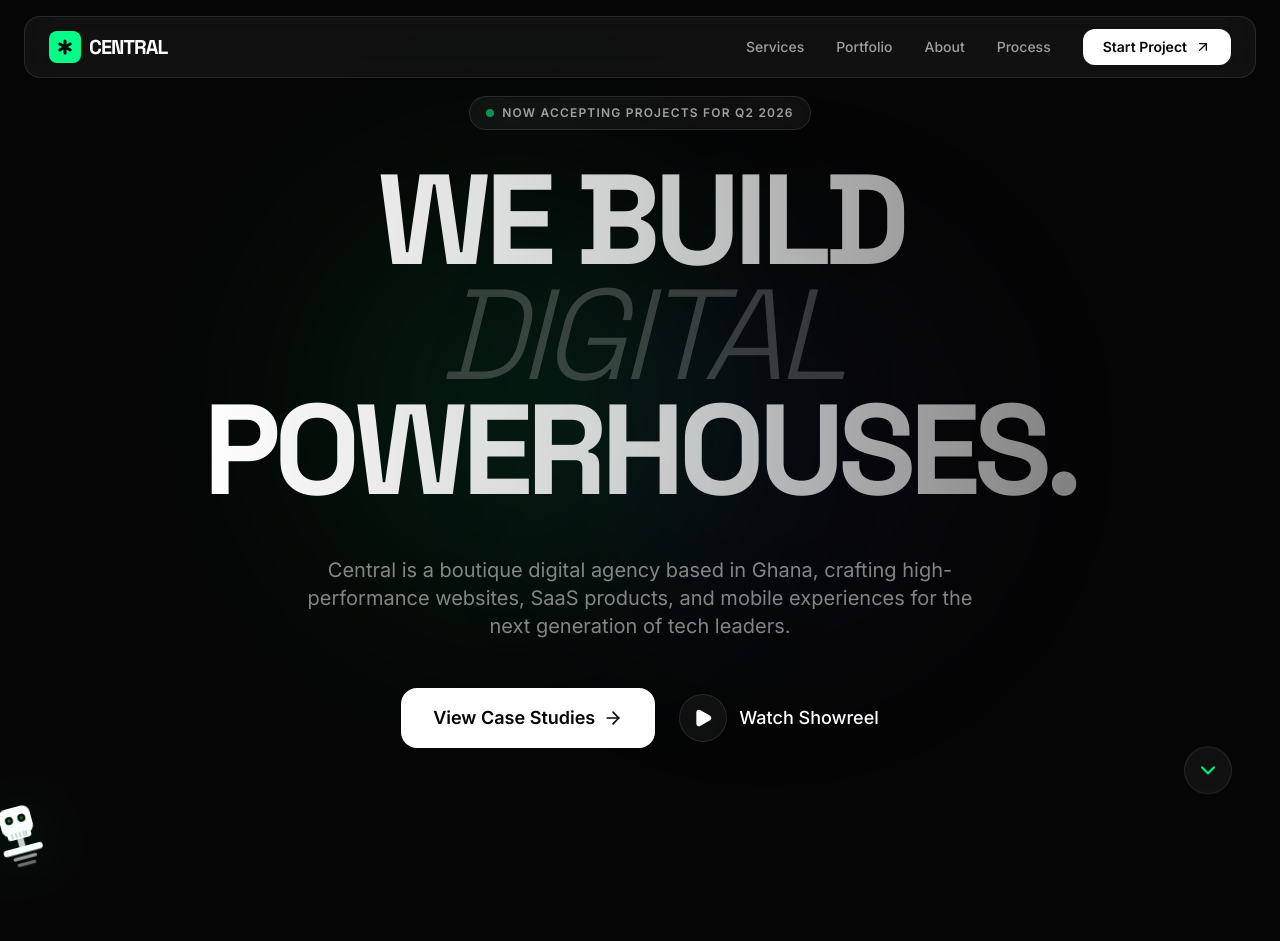
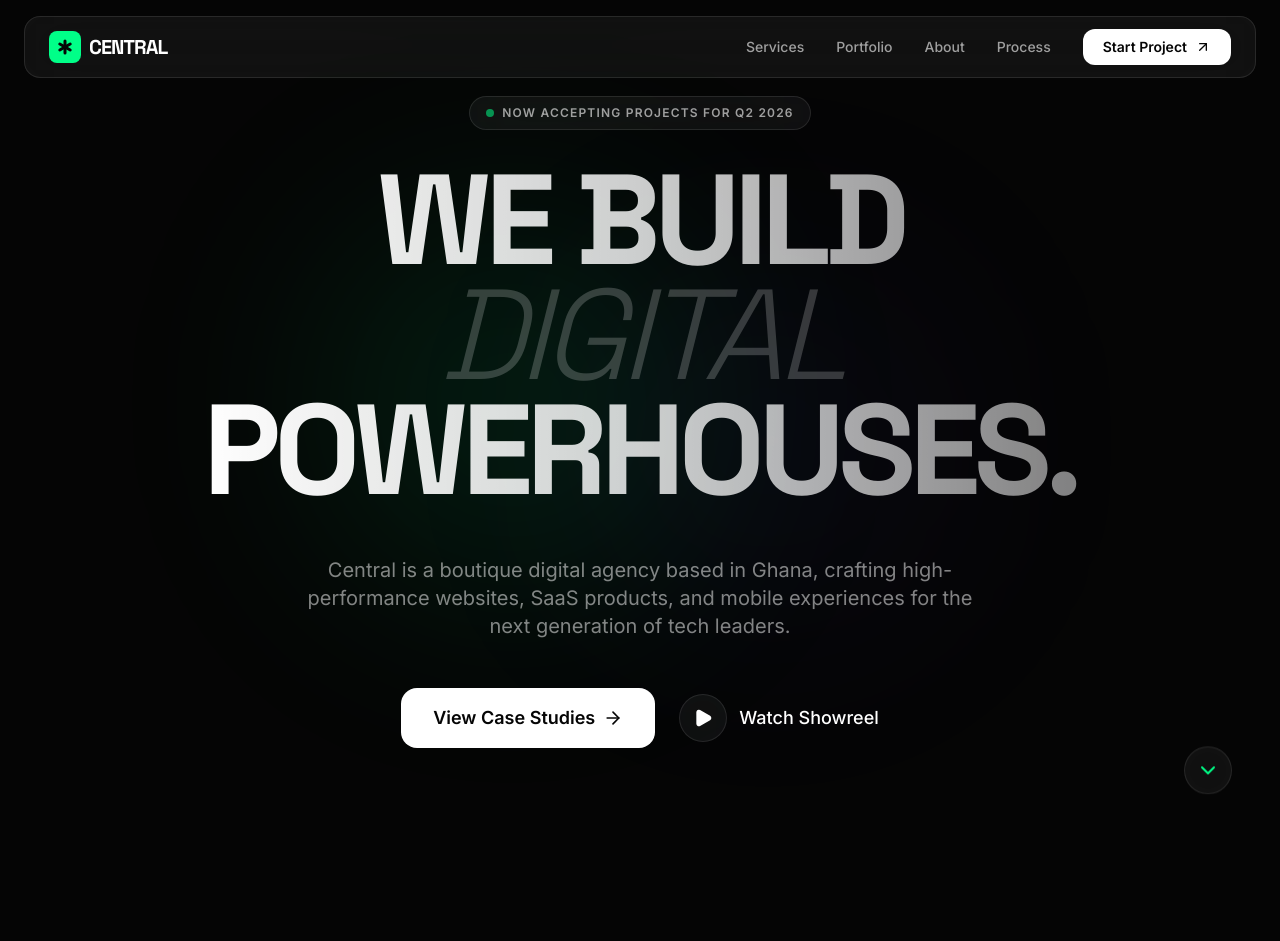
Before and after one commit to realkofidjan/Central.digital, a React (Vite) app: page / in a window 1280 px wide. Shown: the top 941 px of the page. Built offline with nearby package versions, Linux system fonts and the light colour scheme.

Commit message:
refactor: Remove unused ChatBotIcon component
The ChatBotIcon component was imported and rendered in App.tsx but has since been removed from the file. This commit removes the unused import and component from the application.

```diff
--- a/src/App.tsx
+++ b/src/App.tsx
@@ -5,7 +5,6 @@ import Portfolio from "./components/Portfolio";
 import Process from "./components/Process";
 import Testimonials from "./components/Testimonials";
 import Footer from "./components/Footer";
-import ChatBotIcon from "./components/ChatBotIcon";
 import { motion, AnimatePresence } from "motion/react";
 
 export default function App() {
@@ -24,7 +23,6 @@ export default function App() {
         <Process />
         <Testimonials />
         <Footer />
-        <ChatBotIcon />
       </motion.main>
     </AnimatePresence>
   );
--- a/src/components/ChatBotIcon.tsx
+++ /dev/null
@@ -1,148 +0,0 @@
-import { useState } from "react";
-import { motion, AnimatePresence } from "motion/react";
-import { X, MessageSquare } from "lucide-react";
-
-const SkeletonRobot = () => (
-  <svg
-    viewBox="0 0 100 100"
-    className="w-20 h-20 drop-shadow-2xl"
-    fill="none"
-    xmlns="http://www.w3.org/2000/svg"
-  >
-    {/* Head/Skull */}
-    <rect x="30" y="20" width="40" height="35" rx="10" fill="white" />
-    <rect x="35" y="45" width="30" height="15" rx="4" fill="white" />
-
-    {/* Eyes */}
-    <circle cx="42" cy="35" r="5" fill="#050505" />
-    <circle cx="58" cy="35" r="5" fill="#050505" />
-    <circle cx="42" cy="35" r="2" fill="#00FF00" className="animate-pulse" />
-    <circle cx="58" cy="35" r="2" fill="#00FF00" className="animate-pulse" />
-
-    {/* Teeth/Grill */}
-    <rect x="40" y="52" width="2" height="6" fill="#050505" opacity="0.2" />
-    <rect x="45" y="52" width="2" height="6" fill="#050505" opacity="0.2" />
-    <rect x="50" y="52" width="2" height="6" fill="#050505" opacity="0.2" />
-    <rect x="55" y="52" width="2" height="6" fill="#050505" opacity="0.2" />
-    <rect x="58" y="52" width="2" height="6" fill="#050505" opacity="0.2" />
-
-    {/* Neck/Spine */}
-    <rect x="46" y="60" width="8" height="10" fill="white" opacity="0.8" />
-
-    {/* Shoulders */}
-    <rect x="25" y="70" width="50" height="8" rx="4" fill="white" />
-
-    {/* Ribs */}
-    <rect x="35" y="82" width="30" height="4" rx="2" fill="white" opacity="0.6" />
-    <rect x="38" y="90" width="24" height="4" rx="2" fill="white" opacity="0.4" />
-  </svg>
-);
-
-export default function ChatBotIcon() {
-  const [isHovered, setIsHovered] = useState(false);
-  const [isOpen, setIsOpen] = useState(false);
-
-  return (
-    <div
-      className="fixed bottom-0 left-0 z-50 p-0 group"
-      onMouseEnter={() => setIsHovered(true)}
-      onMouseLeave={() => setIsHovered(false)}
-    >
-      <div className="relative">
-        {/* Peeping Skeleton Robot */}
-        <motion.div
-          initial={{ y: 120, rotate: -15 }}
-          animate={{
-            y: isHovered || isOpen ? 10 : 80,
-            rotate: isHovered || isOpen ? 0 : -15,
-            x: isHovered || isOpen ? 10 : -10
-          }}
-          transition={{ type: "spring", stiffness: 200, damping: 15 }}
-          className="cursor-pointer origin-bottom-left"
-          onClick={() => setIsOpen(!isOpen)}
-        >
-          <div className="relative group-hover:scale-105 transition-transform">
-            <SkeletonRobot />
-
-            {/* Notification Glow */}
-            <div className="absolute top-8 left-1/2 -translate-x-1/2 w-8 h-8 bg-accent/30 rounded-full blur-xl animate-pulse" />
-          </div>
-        </motion.div>
-
-        {/* Chat Tooltip */}
-        <AnimatePresence>
-          {isHovered && !isOpen && (
-            <motion.div
-              initial={{ opacity: 0, x: -20, scale: 0.8 }}
-              animate={{ opacity: 1, x: 0, scale: 1 }}
-              exit={{ opacity: 0, x: -20, scale: 0.8 }}
-              className="absolute bottom-24 left-12 w-48 p-4 glass rounded-2xl border border-white/10 pointer-events-none"
-            >
-              <p className="text-xs font-medium text-white/80">
-                Psst... Need a digital powerhouse? I'm here to help.
-              </p>
-            </motion.div>
-          )}
-        </AnimatePresence>
-
-        {/* Chat Window */}
-        <AnimatePresence>
-          {isOpen && (
-            <motion.div
-              initial={{ opacity: 0, y: 20, scale: 0.95, x: -20 }}
-              animate={{ opacity: 1, y: 0, scale: 1, x: 0 }}
-              exit={{ opacity: 0, y: 20, scale: 0.95, x: -20 }}
-              className="absolute bottom-24 left-12 w-80 h-[450px] glass rounded-3xl border border-white/10 shadow-2xl overflow-hidden flex flex-col"
-            >
-              <div className="p-4 border-b border-white/5 flex items-center justify-between bg-white/5">
-                <div className="flex items-center gap-3">
-                  <div className="w-8 h-8 bg-white rounded-full flex items-center justify-center overflow-hidden">
-                    <div className="scale-150 translate-y-1">
-                      <SkeletonRobot />
-                    </div>
-                  </div>
-                  <div>
-                    <h4 className="text-sm font-bold">Bone-Bot AI</h4>
-                    <span className="text-[10px] text-accent font-medium uppercase tracking-wider">Active</span>
-                  </div>
-                </div>
-                <button
-                  onClick={() => setIsOpen(false)}
-                  className="p-2 hover:bg-white/10 rounded-full transition-colors"
-                >
-                  <X className="w-4 h-4" />
-                </button>
-              </div>
-
-              <div className="flex-1 p-4 overflow-y-auto space-y-4 scrollbar-hide">
-                <div className="bg-white/5 p-3 rounded-2xl rounded-tl-none max-w-[85%] border border-white/5">
-                  <p className="text-sm text-white/70 leading-relaxed">
-                    Welcome to the digital underworld. I'm Bone-Bot. Ready to build something legendary?
-                  </p>
-                </div>
-                <div className="bg-accent/20 p-3 rounded-2xl rounded-tr-none max-w-[85%] ml-auto border border-accent/20">
-                  <p className="text-sm text-white/90 leading-relaxed font-medium">
-                    Show me your best work.
-                  </p>
-                </div>
-              </div>
-
-              <div className="p-4 border-t border-white/5 bg-white/5">
-                <div className="relative">
-                  <input
-                    type="text"
-                    placeholder="Summon a message..."
-                    className="w-full bg-white/5 border border-white/10 rounded-xl px-4 py-3 text-sm focus:outline-none focus:border-accent/50 transition-colors"
-                  />
-                  <button className="absolute right-3 top-1/2 -translate-y-1/2 text-accent hover:text-white transition-colors">
-                    <MessageSquare className="w-4 h-4" />
-                  </button>
-                </div>
-              </div>
-            </motion.div>
-          )}
-        </AnimatePresence>
-      </div>
-    </div>
-  );
-}
```
